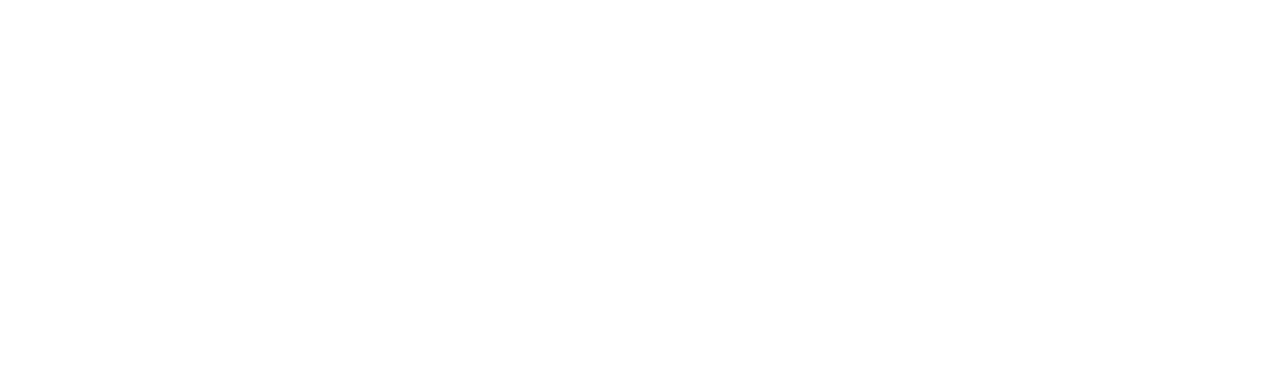
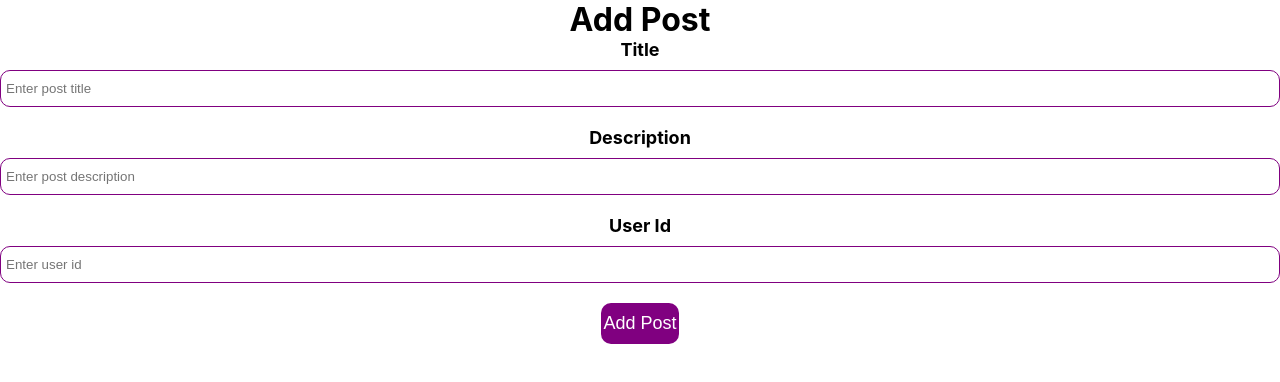
Before and after one commit to krimamadhikarmi/_React, a React (Create React App) app: page /addPosts in a window 1280 px wide. Before the commit this address had no page. Shown: the top 382 px of the page. Built offline with nearby package versions, Linux system fonts and the light colour scheme.

Commit message:
post form and screen

```diff
--- a/src/components/navbar.jsx
+++ b/src/components/navbar.jsx
@@ -26,6 +26,9 @@
           <Link to="/">Home</Link>
         </p>
         <p>
+          <Link to="/addPosts">Add Posts</Link>
+        </p>
+        <p>
           <Link to="/downloads">Downloads</Link>
         </p>
         <p>
@@ -44,6 +47,9 @@
         <p>
           <Link to="/user">User</Link>
         </p>
+        <p>
+          <Link to='/posts'>Posts</Link>
+        </p>
       </div>
     </nav>
   );
--- /dev/null
+++ b/src/components/post_card.jsx
@@ -0,0 +1,15 @@
+import "../styles/post-card.css"
+const PostCard = ({post})=>{
+    return(
+        <div className="post-card">
+            <div className="post-id">
+                {post.id}
+            </div>
+            <div className="post-title-desc">
+                <h2>{post.title}</h2>
+                <p>{post.body}</p>
+            </div>
+        </div>
+    )
+}
+export default PostCard
--- /dev/null
+++ b/src/components/posts_form.jsx
@@ -0,0 +1,25 @@
+import CustomFormField from "./customFormField"
+
+const PostForm=({onChangeTitle,onChangeDescription,placeholder,onChangeUserId})=>{
+    return(
+        <div>
+            <CustomFormField label="Title" placeholder={"Enter post title"} type={"text"} cName={"title"} onChange={onChangeTitle}/>
+            <CustomFormField label="Description" placeholder={"Enter post description"} type={"text"} cName={"body"} onChange={onChangeDescription}/>
+            <CustomFormField label="User Id" placeholder={"Enter user id"} type={"number"} cName={"userId"} onChange={onChangeUserId}/>
+            <div>
+                <input type="submit" value={"Add Post"} style={
+                    {
+                        backgroundColor:"purple",
+                        color:"white",
+                        fontSize: "18px",
+                        borderRadius: "10px",
+                        padding:"10px 2px",
+                        border:"none",
+                        cursor:"pointer",
+                    }
+                }/>
+            </div>
+        </div>
+    )
+}
+export default PostForm;
--- a/src/index.js
+++ b/src/index.js
@@ -14,6 +14,8 @@
 import Register from './pages/register';
 import Card from './pages/userCard';
 import Users from './pages/user';
+import PostScreen from './pages/post_screen';
+import AddPost from './pages/add_post';
 
 const root = ReactDOM.createRoot(document.getElementById('root'));
 root.render(
@@ -29,6 +31,8 @@
           <Route path="login" element={<LoginPage />} />
           <Route path='register' element={<Register/>}/>
           <Route path='user' element={<Users/>}/>
+          <Route path='posts' element={<PostScreen/>}/>
+          <Route path='addPosts' element={<AddPost/>}/>
 /        </Route>
       </Routes>
     </BrowserRouter>
--- /dev/null
+++ b/src/pages/add_post.jsx
@@ -0,0 +1,30 @@
+import { useState } from "react";
+import PostForm from "../components/posts_form"
+
+const AddPost=()=>{
+    const [title,setTitle]=useState("");
+    const [description,setDescription]=useState("");
+    const [userId, setUserId]=useState("1");
+    const handleSubmit=(event)=>{
+       event.preventDefault();
+       console.log("Title",title);
+       console.log("Description",description);
+       console.log("User Id",userId);
+    }
+    return(
+        <form onSubmit={handleSubmit}>
+            <h1>Add Post</h1>
+            <PostForm
+              onChangeTitle={
+                (e)=>setTitle(e.target.value)}
+              onChangeDescription={
+                (e)=>setDescription(e.target.value)
+              }
+              onChangeUserId={
+                (e)=> setUserId(e.target.value)
+              }
+            />
+        </form>
+    )
+}
+export default AddPost;
--- /dev/null
+++ b/src/pages/post_screen.jsx
@@ -0,0 +1,36 @@
+import { useEffect, useState } from "react"
+import PostCard from "../components/post_card"
+
+const PostScreen = ()=>{
+    const [allPosts, setAllPost] = useState([])
+    useEffect(
+        ()=>{
+            fetch("https://jsonplaceholder.typicode.com/posts"
+            ).then(
+                (response)=>{
+                    response.json().then(
+                        (data)=>{
+                            setAllPost(data)
+                        }
+                    )
+                }
+            )
+        },
+        []
+    )
+    return(
+        <div id="all-posts">
+            {
+                allPosts.map(
+                    (post)=>{
+                        return(
+                            <PostCard post={post}/>
+                        )
+                    }
+                )
+            }
+        </div>
+    )
+}
+
+export default PostScreen
--- /dev/null
+++ b/src/styles/post-card.css
@@ -0,0 +1,23 @@
+*{
+    margin: 0px;
+    padding: 0px;
+}
+.post-card{
+    padding: 20px;
+    border-radius: 10px;
+    box-shadow: 3px 3px 10px 5px rgba(32, 232, 32, 0.581);
+    display: flex;
+    align-items: center;
+    margin: 20px;
+}
+.post-id{
+    /* padding: 20px; */
+    background-color: burlywood;
+    width: 40px;
+    height: 40px;
+    border-radius: 50%;
+    margin-right: 20px;
+    display: flex;
+    justify-content: center;
+    align-items: center;
+}
```
